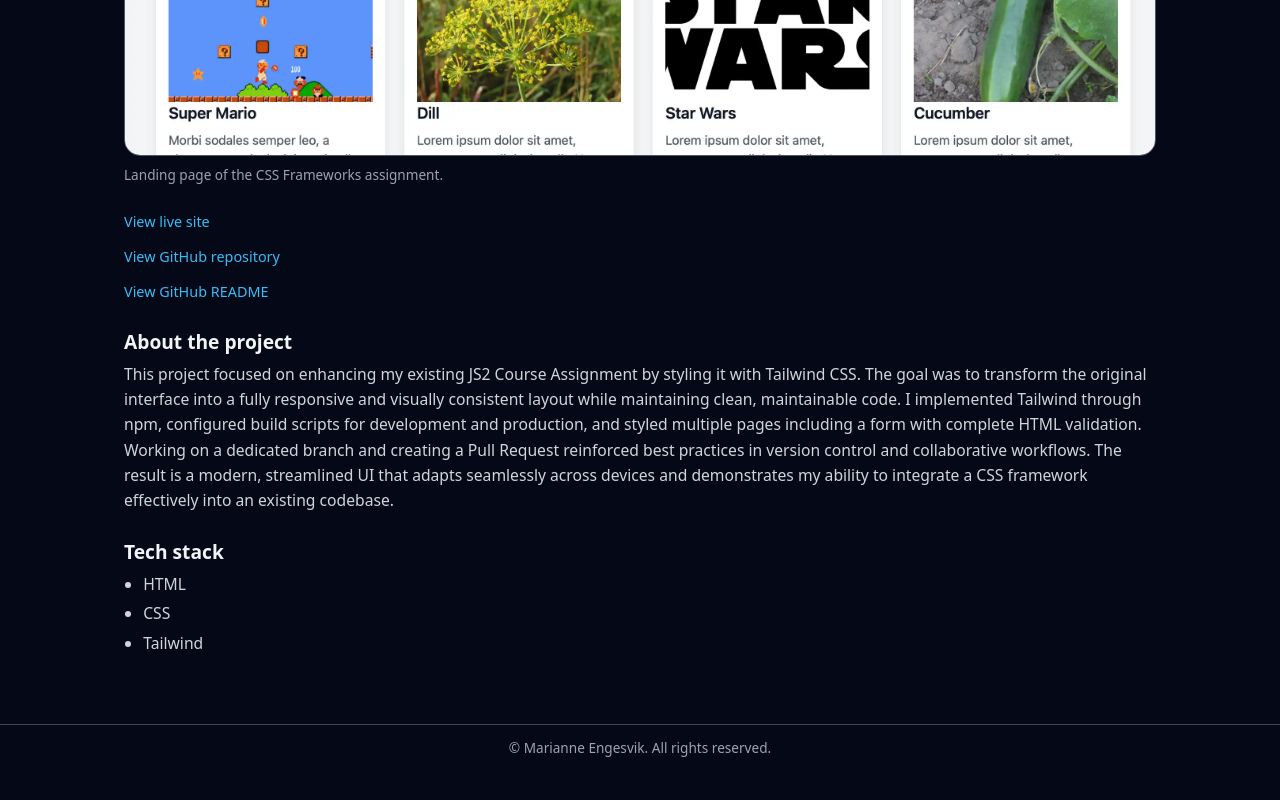
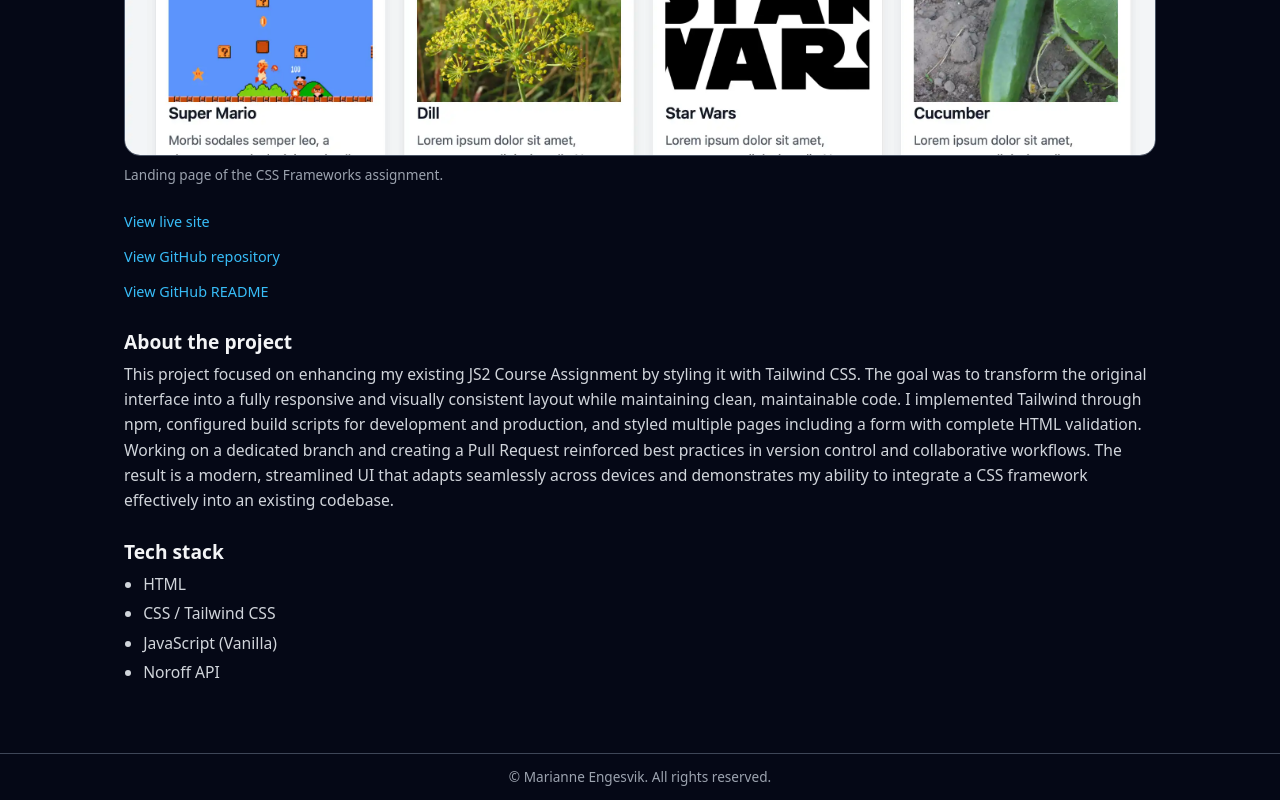
Before and after one commit to Mariengs/portfolio-2, a website built with Vite: page projects/css-frameworks.html in a window 1280 px wide. Shown: the part 519-1319 px from the top of the page. Before the commit the page ends 1289 px from the top, so only its background shows below. Built offline with nearby package versions, Linux system fonts and the light colour scheme.

Commit message:
Siste opprydning

```diff
--- a/projects/css-frameworks.html
+++ b/projects/css-frameworks.html
@@ -90,8 +90,9 @@
           <h2>Tech stack</h2>
           <ul>
             <li>HTML</li>
-            <li>CSS</li>
-            <li>Tailwind</li>
+            <li>CSS / Tailwind CSS</li>
+            <li>JavaScript (Vanilla)</li>
+            <li>Noroff API</li>
           </ul>
         </div>
       </section>
```
Also changed, not shown: projects/semester-project-2.html (+1 -1 lines).
